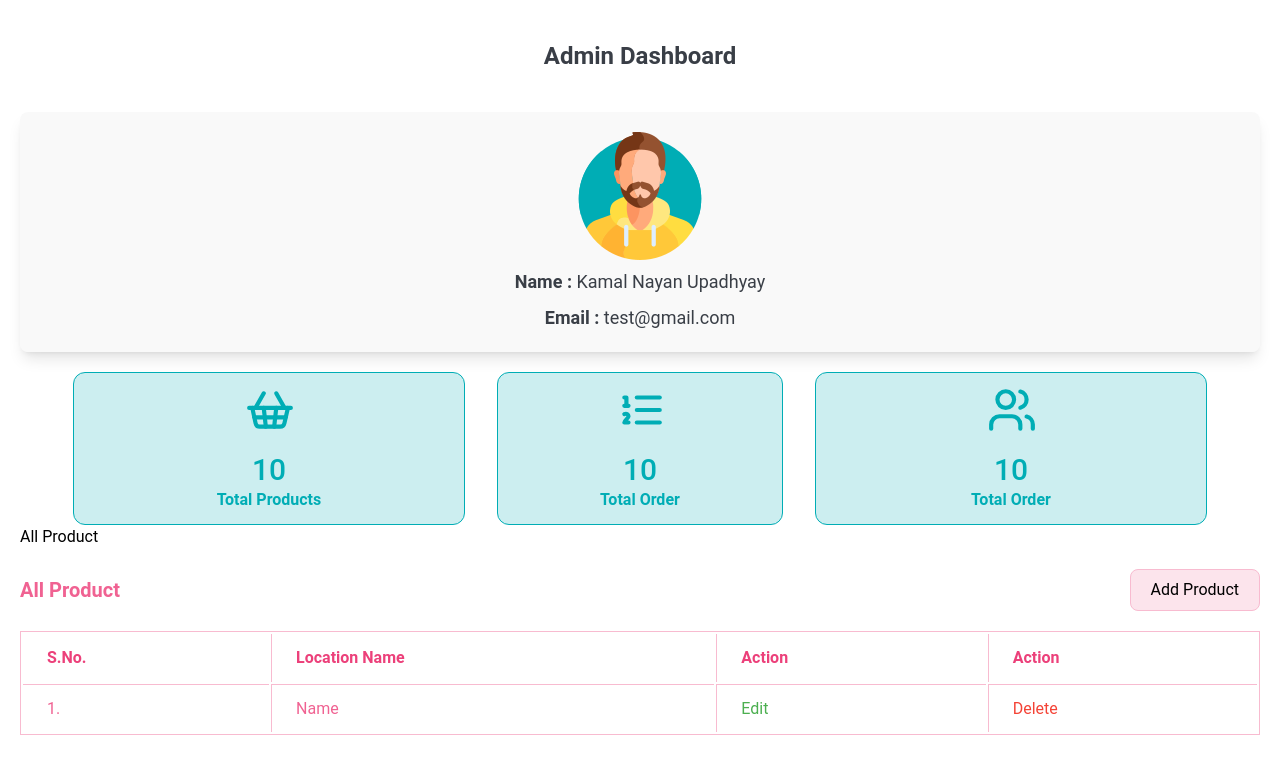
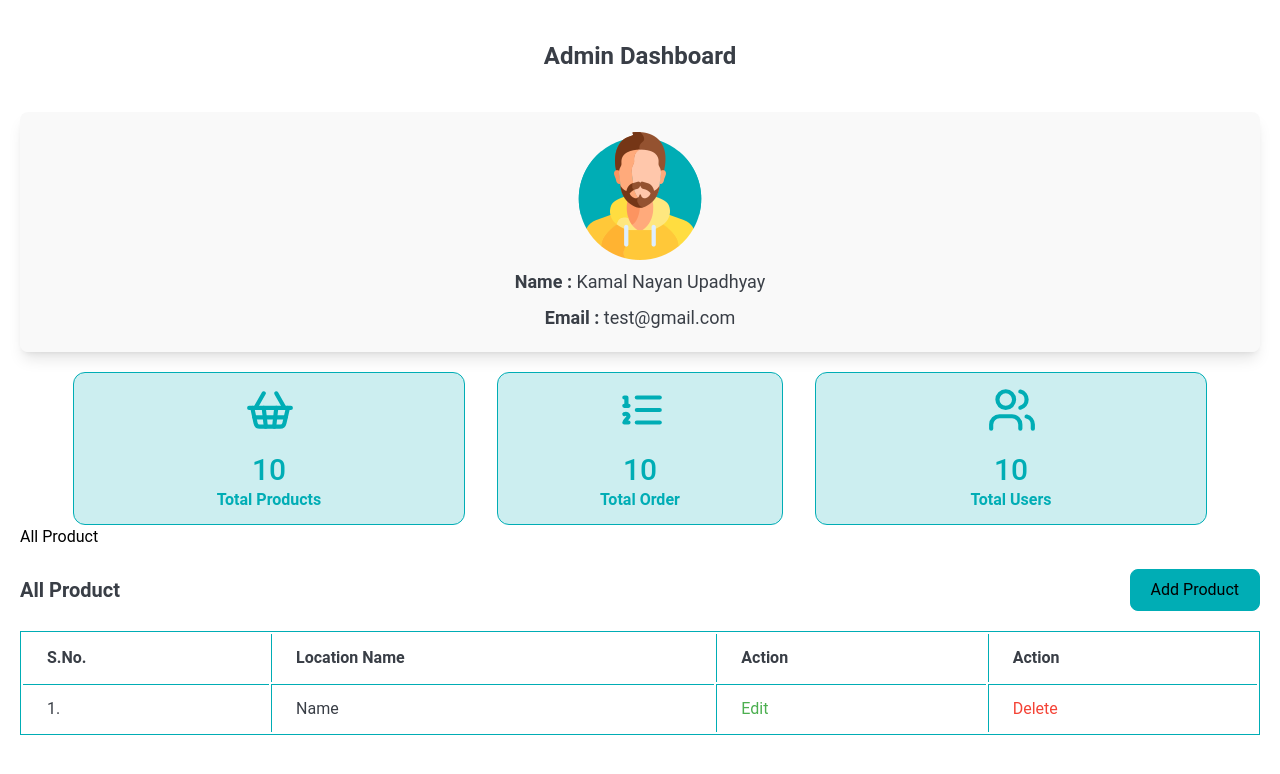
Before and after one commit to shubhamdhobale/EStrore, a React (Vite) app: page /admin-dashboard in a window 1280 px wide. Shown: the top 774 px of the page. Built offline with nearby package versions, Linux system fonts and the light colour scheme.

Commit message:
.\.eslintrc.cjs

```diff
--- a/src/components/admin/OrderDetails.jsx
+++ b/src/components/admin/OrderDetails.jsx
@@ -4,30 +4,30 @@ const OrderDetail = () => {
              <div>
           <div className="py-5">
               {/* text  */}
-              <h1 className=" text-xl text-pink-300 font-bold">All Order</h1>
+              <h1 className=" text-xl text-[#393E46] font-bold">All Order</h1>
           </div>
 
           {/* table  */}
           <div className="w-full overflow-x-auto">
-              <table className="w-full text-left border border-collapse sm:border-separate border-pink-100 text-pink-400" >
+              <table className="w-full text-left border border-collapse sm:border-separate border-[#00ADB5] text-[#393E46]" >
                   <tbody>
                       <tr>
-                          <th scope="col" className="h-12 px-6 text-md border-l first:border-l-0 border-pink-100 text-slate-700 bg-slate-100 font-bold fontPara">S.No.</th>
-                          <th scope="col" className="h-12 px-6 text-md font-bold fontPara border-l first:border-l-0 border-pink-100 text-slate-700 bg-slate-100">Location Name</th>
-                          <th scope="col" className="h-12 px-6 text-md font-bold fontPara border-l first:border-l-0 border-pink-100 text-slate-700 bg-slate-100">Action</th>
-                          <th scope="col" className="h-12 px-6 text-md font-bold fontPara border-l first:border-l-0 border-pink-100 text-slate-700 bg-slate-100">Action</th>
+                          <th scope="col" className="h-12 px-6 text-md border-l first:border-l-0 border-[#00ADB5] text-slate-700 bg-slate-100 font-bold fontPara">S.No.</th>
+                          <th scope="col" className="h-12 px-6 text-md font-bold fontPara border-l first:border-l-0 border-[#00ADB5] text-slate-700 bg-slate-100">Location Name</th>
+                          <th scope="col" className="h-12 px-6 text-md font-bold fontPara border-l first:border-l-0 border-[#00ADB5] text-slate-700 bg-slate-100">Action</th>
+                          <th scope="col" className="h-12 px-6 text-md font-bold fontPara border-l first:border-l-0 border-[#00ADB5] text-slate-700 bg-slate-100">Action</th>
                       </tr>
-                      <tr className="text-pink-300">
-                          <td className="h-12 px-6 text-md transition duration-300 border-t border-l first:border-l-0 border-pink-100 stroke-slate-500 text-slate-500 ">
+                      <tr className="text-[#393E46]">
+                          <td className="h-12 px-6 text-md transition duration-300 border-t border-l first:border-l-0 border-[#00ADB5] stroke-slate-500 text-slate-500 ">
                               1.
                           </td>
-                          <td className="h-12 px-6 text-md transition duration-300 border-t border-l first:border-l-0 border-pink-100 stroke-slate-500 text-slate-500 first-letter:uppercase ">
+                          <td className="h-12 px-6 text-md transition duration-300 border-t border-l first:border-l-0 border-[#00ADB5] stroke-slate-500 text-slate-500 first-letter:uppercase ">
                               {'name'}
                           </td>
-                          <td className="h-12 px-6 text-md transition duration-300 border-t border-l first:border-l-0 border-pink-100 stroke-slate-500 text-slate-500 text-green-500 cursor-pointer ">
+                          <td className="h-12 px-6 text-md transition duration-300 border-t border-l first:border-l-0 border-[#00ADB5] stroke-slate-500 text-slate-500 text-green-500 cursor-pointer ">
                               Edit
                           </td>
-                          <td className="h-12 px-6 text-md transition duration-300 border-t border-l first:border-l-0 border-pink-100 stroke-slate-500 text-slate-500 text-red-500 cursor-pointer ">
+                          <td className="h-12 px-6 text-md transition duration-300 border-t border-l first:border-l-0 border-[#00ADB5] stroke-slate-500 text-slate-500 text-red-500 cursor-pointer ">
                               Delete
                           </td>
                       </tr>
--- a/src/components/admin/ProductDetails.jsx
+++ b/src/components/admin/ProductDetails.jsx
@@ -3,32 +3,32 @@ const ProductDetail = () => {
       <div>
           <div className="py-5 flex justify-between items-center">
               {/* text  */}
-              <h1 className=" text-xl text-pink-300 font-bold">All Product</h1>
+              <h1 className=" text-xl text-[#393E46] font-bold">All Product</h1>
               {/* Add Product Button  */}
-              <button className="px-5 py-2 bg-pink-50 border border-pink-100 rounded-lg">Add Product</button>
+              <button className="px-5 py-2 bg-[#00ADB5] border border-[#00ADB5] rounded-lg">Add Product</button>
           </div>
 
           {/* table  */}
           <div className="w-full overflow-x-auto">
-              <table className="w-full text-left border border-collapse sm:border-separate border-pink-100 text-pink-400" >
+              <table className="w-full text-left border border-collapse sm:border-separate border-[#00ADB5] text-[#393E46]" >
                   <tbody>
                       <tr>
-                          <th scope="col" className="h-12 px-6 text-md border-l first:border-l-0 border-pink-100 text-slate-700 bg-slate-100 font-bold fontPara">S.No.</th>
-                          <th scope="col" className="h-12 px-6 text-md font-bold fontPara border-l first:border-l-0 border-pink-100 text-slate-700 bg-slate-100">Location Name</th>
-                          <th scope="col" className="h-12 px-6 text-md font-bold fontPara border-l first:border-l-0 border-pink-100 text-slate-700 bg-slate-100">Action</th>
-                          <th scope="col" className="h-12 px-6 text-md font-bold fontPara border-l first:border-l-0 border-pink-100 text-slate-700 bg-slate-100">Action</th>
+                          <th scope="col" className="h-12 px-6 text-md border-l first:border-l-0 border-[#00ADB5] text-slate-700 bg-slate-100 font-bold fontPara">S.No.</th>
+                          <th scope="col" className="h-12 px-6 text-md font-bold fontPara border-l first:border-l-0 border-[#00ADB5] text-slate-700 bg-slate-100">Location Name</th>
+                          <th scope="col" className="h-12 px-6 text-md font-bold fontPara border-l first:border-l-0 border-[#00ADB5] text-slate-700 bg-slate-100">Action</th>
+                          <th scope="col" className="h-12 px-6 text-md font-bold fontPara border-l first:border-l-0 border-[#00ADB5] text-slate-700 bg-slate-100">Action</th>
                       </tr>
-                      <tr className="text-pink-300">
-                          <td className="h-12 px-6 text-md transition duration-300 border-t border-l first:border-l-0 border-pink-100 stroke-slate-500 text-slate-500 ">
+                      <tr className="text-[#393E46]">
+                          <td className="h-12 px-6 text-md transition duration-300 border-t border-l first:border-l-0 border-[#00ADB5] stroke-slate-500 text-slate-500 ">
                               1.
                           </td>
-                          <td className="h-12 px-6 text-md transition duration-300 border-t border-l first:border-l-0 border-pink-100 stroke-slate-500 text-slate-500 first-letter:uppercase ">
+                          <td className="h-12 px-6 text-md transition duration-300 border-t border-l first:border-l-0 border-[#00ADB5] stroke-slate-500 text-slate-500 first-letter:uppercase ">
                               {'name'}
                           </td>
-                          <td className="h-12 px-6 text-md transition duration-300 border-t border-l first:border-l-0 border-pink-100 stroke-slate-500 text-slate-500 text-green-500 cursor-pointer ">
+                          <td className="h-12 px-6 text-md transition duration-300 border-t border-l first:border-l-0 border-[#00ADB5] stroke-slate-500 text-slate-500 text-green-500 cursor-pointer ">
                               Edit
                           </td>
-                          <td className="h-12 px-6 text-md transition duration-300 border-t border-l first:border-l-0 border-pink-100 stroke-slate-500 text-slate-500 text-red-500 cursor-pointer ">
+                          <td className="h-12 px-6 text-md transition duration-300 border-t border-l first:border-l-0 border-[#00ADB5] stroke-slate-500 text-slate-500 text-red-500 cursor-pointer ">
                               Delete
                           </td>
                       </tr>
--- a/src/pages/admin/AdminDashboard.jsx
+++ b/src/pages/admin/AdminDashboard.jsx
@@ -118,7 +118,7 @@ const AdminDashboard = () => {
 
                                     </div>
                                     <h2 className="title-font font-medium text-3xl text-[#00ADB5] fonts1" >10</h2>
-                                    <p className=" text-[#00ADB5]  font-bold" >Total Order</p>
+                                    <p className=" text-[#00ADB5]  font-bold" >Total Users</p>
                                 </div>
                             </Tab>
                         </TabList>
```
Also changed, not shown: src/components/admin/UserDetails.jsx (+11 -11 lines).
